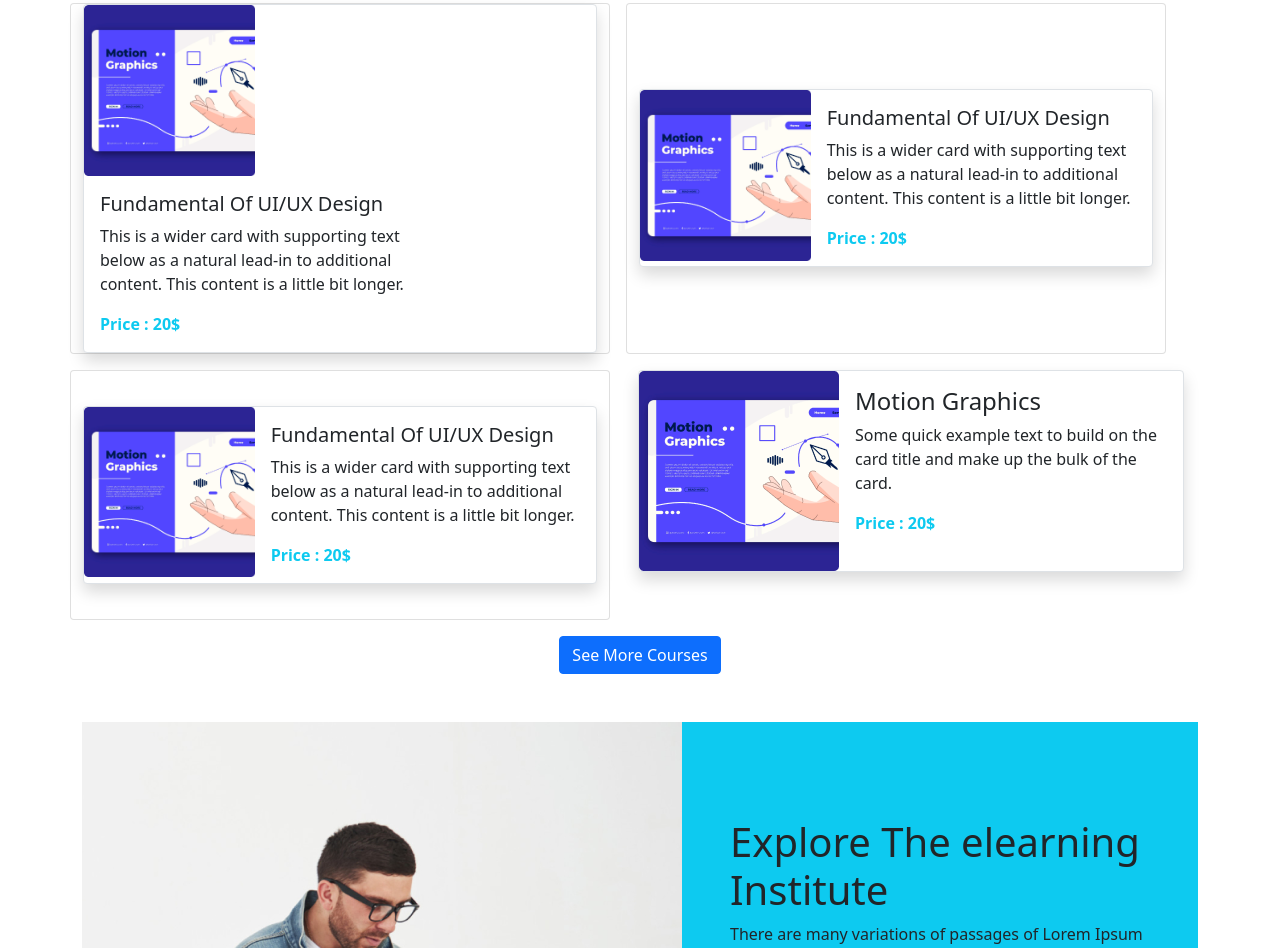
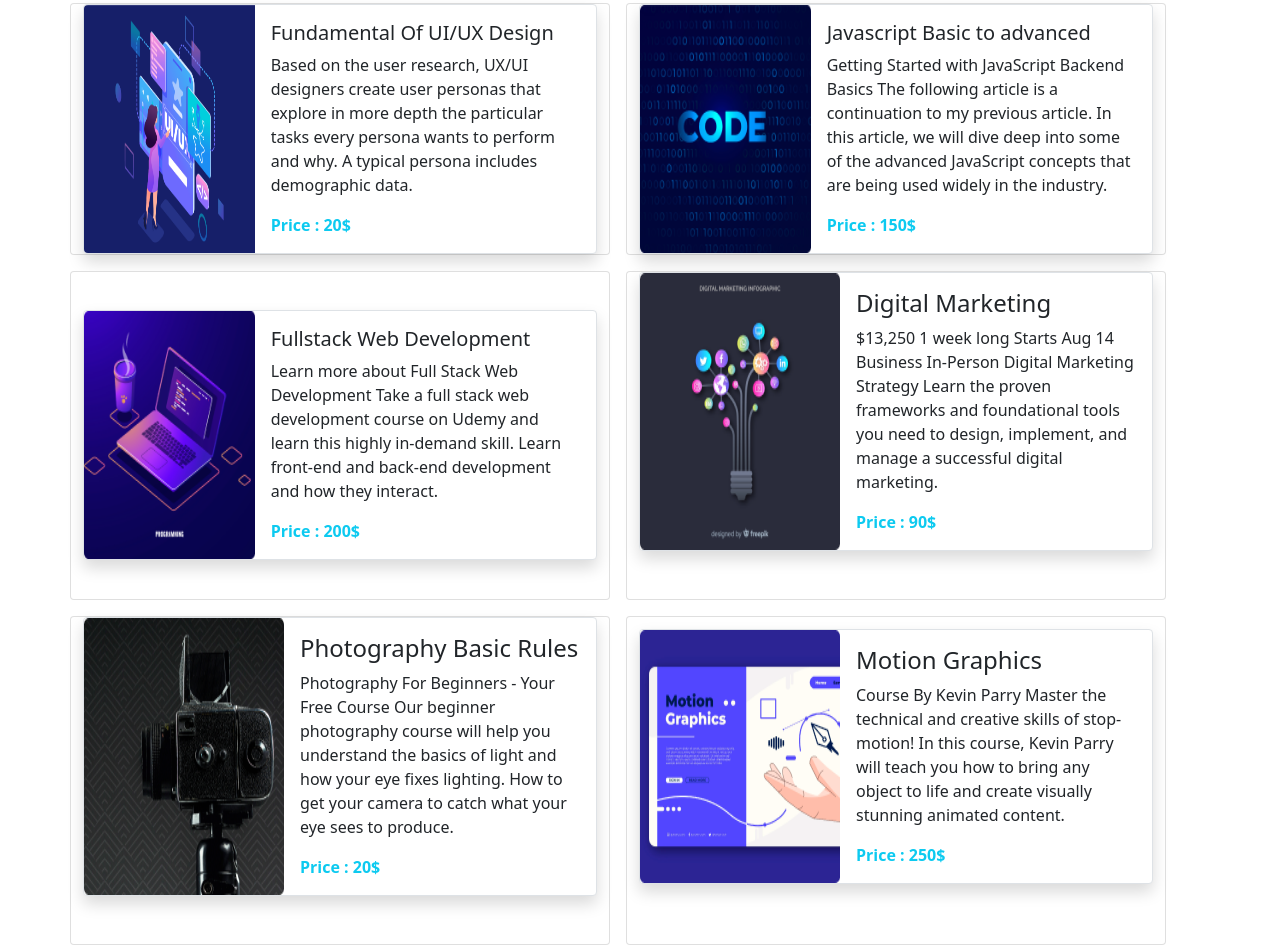
Before and after one commit to ShuvoProgram/EduTech, a plain HTML site: page index.html in a window 1280 px wide. Shown: the part 979-1927 px from the top of the page. Drawn offline with nearby package versions, Linux system fonts and the light colour scheme.

Commit message:
added course text

```diff
--- a/index.html
+++ b/index.html
@@ -121,17 +121,16 @@
         <p>It is a long established fact that a reader will be distracted by the readable content of a page when looking
           at its layout.</p>
       </div>
-      <div class="row gap-3">
+      <div class="row gap-3" id="responsive">
         <div class="card justify-content-center" style="max-width: 540px;">
-          <div class="row g-0 flex-column border shadow bg-body rounded">
-            <div class="col col-lg-4 col-md-4 col-sm-12">
-              <img src="./images/course/course-6.png" class=" img-fluid w-100 rounded-start" alt="...">
+          <div class="row g-0 border shadow bg-body rounded">
+            <div class="col col-lg-4 col-md-4">
+              <img src="./images/course/courses-1.png" class=" img-fluid w-100 h-100 rounded-start" alt="...">
             </div>
-            <div class="col col-lg-8 col-md-8 col-sm-12">
+            <div class="col col-lg-8 col-md-8">
               <div class="card-body">
                 <h5 class="card-title">Fundamental Of UI/UX Design</h5>
-                <p class="card-text">This is a wider card with supporting text below as a natural lead-in to additional
-                  content. This content is a little bit longer.</p>
+                <p class="card-text">Based on the user research, UX/UI designers create user personas that explore in more depth the particular tasks every persona wants to perform and why. A typical persona includes demographic data.</p>
                 <span class="fw-bold text-info">Price : 20$</span>
               </div>
             </div>
@@ -139,42 +138,64 @@
         </div>
         <div class="card justify-content-center" style="max-width: 540px;">
           <div class="row g-0 border shadow bg-body rounded">
-            <div class="col col-lg-4 col-sm-12">
-              <img src="./images/course/course-6.png" class=" img-fluid w-100 rounded-start" alt="...">
+            <div class="col col-lg-4 ">
+              <img src="./images/course/course-2.png" class=" img-fluid w-100 h-100 rounded-start" alt="...">
             </div>
-            <div class="col col-lg-8 col-sm-12">
+            <div class="col col-lg-8 ">
               <div class="card-body">
-                <h5 class="card-title">Fundamental Of UI/UX Design</h5>
-                <p class="card-text">This is a wider card with supporting text below as a natural lead-in to additional
-                  content. This content is a little bit longer.</p>
+                <h5 class="card-title">Javascript Basic to advanced</h5>
+                <p class="card-text">Getting Started with JavaScript Backend Basics The following article is a continuation to my previous article. In this article, we will dive deep into some of the advanced JavaScript concepts that are being used widely in the industry.</p>
+                <span class="fw-bold text-info">Price : 150$</span>
+              </div>
+            </div>
+          </div>
+        </div>
+        <div class="card justify-content-center" style="max-width: 540px;">
+          <div class="row g-0 border shadow bg-body rounded">
+            <div class="col col-lg-4">
+              <img src="./images/course/course-3.png" class=" img-fluid w-100 h-100 rounded-start" alt="...">
+            </div>
+            <div class="col col-lg-8">
+              <div class="card-body">
+                <h5 class="card-title">Fullstack Web Development</h5>
+                <p class="card-text">Learn more about Full Stack Web Development Take a full stack web development course on Udemy and learn this highly in-demand skill. Learn front-end and back-end development and how they interact.</p>
+                <span class="fw-bold text-info">Price : 200$</span>
+              </div>
+            </div>
+          </div>
+        </div>
+        <div class="card justify-content-center" style="max-width: 540px;">
+          <div class="d-md-none d-lg-block d-sm-none d-md-block d-none d-sm-block">
+            <div class="d-flex border shadow mb-5 bg-body rounded">
+              <img src="./images/course/course-4.png" alt="">
+              <div class="m-3 pd-3">
+                <h4>Digital Marketing</h4>
+                <p>$13,250 1 week long Starts Aug 14 Business In-Person Digital Marketing Strategy Learn the proven frameworks and foundational tools you need to design, implement, and manage a successful digital marketing.</p>
+                <span class="fw-bold text-info">Price : 90$</span>
+              </div>
+            </div>
+          </div>
+        </div>
+        <div class="card justify-content-center" style="max-width: 540px;">
+          <div class="d-md-none d-lg-block d-sm-none d-md-block d-none d-sm-block">
+            <div class="d-flex border shadow mb-5 bg-body rounded">
+              <img src="./images/course/course-5.png" alt="">
+              <div class="m-3 pd-3">
+                <h4>Photography Basic Rules</h4>
+                <p>Photography For Beginners - Your Free Course Our beginner photography course will help you understand the basics of light and how your eye fixes lighting. How to get your camera to catch what your eye sees to produce.</p>
                 <span class="fw-bold text-info">Price : 20$</span>
               </div>
             </div>
           </div>
         </div>
         <div class="card justify-content-center" style="max-width: 540px;">
-          <div class="row g-0 border shadow bg-body rounded">
-            <div class="col col-lg-4 col-sm-12">
-              <img src="./images/course/course-6.png" class=" img-fluid w-100 rounded-start" alt="...">
-            </div>
-            <div class="col col-lg-8 col-sm-12">
-              <div class="card-body">
-                <h5 class="card-title">Fundamental Of UI/UX Design</h5>
-                <p class="card-text">This is a wider card with supporting text below as a natural lead-in to additional
-                  content. This content is a little bit longer.</p>
-                <span class="fw-bold text-info">Price : 20$</span>
-              </div>
-            </div>
-          </div>
-        </div>
-        <div class="col col-lg-6 col-md-12 col-sm-12">
           <div class="d-md-none d-lg-block d-sm-none d-md-block d-none d-sm-block">
             <div class="d-flex border shadow mb-5 bg-body rounded">
               <img src="./images/course/course-6.png" alt="">
               <div class="m-3 pd-3">
                 <h4>Motion Graphics</h4>
-                <p>Some quick example text to build on the card title and make up the bulk of the card.</p>
-                <span class="fw-bold text-info">Price : 20$</span>
+                <p>Course By Kevin Parry Master the technical and creative skills of stop-motion! In this course, Kevin Parry will teach you how to bring any object to life and create visually stunning animated content.</p>
+                <span class="fw-bold text-info">Price : 250$</span>
               </div>
             </div>
           </div>
```
